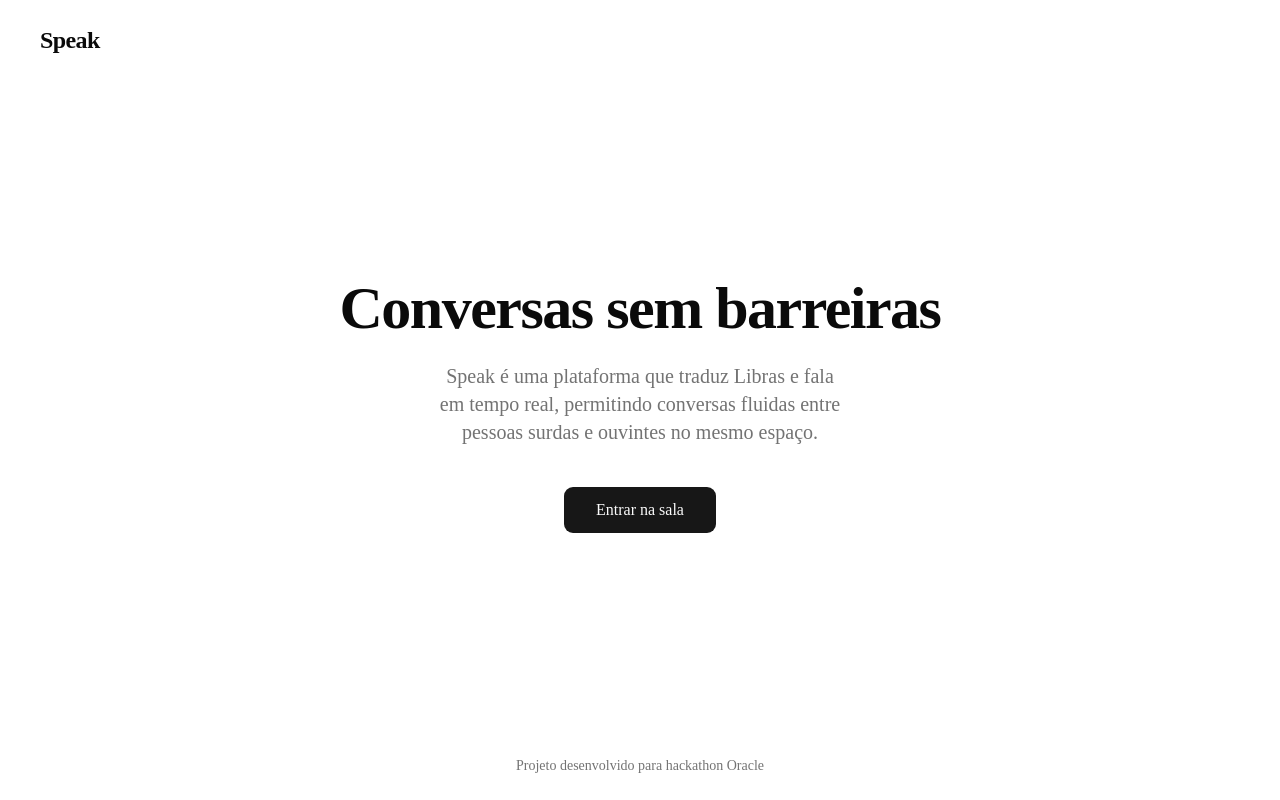
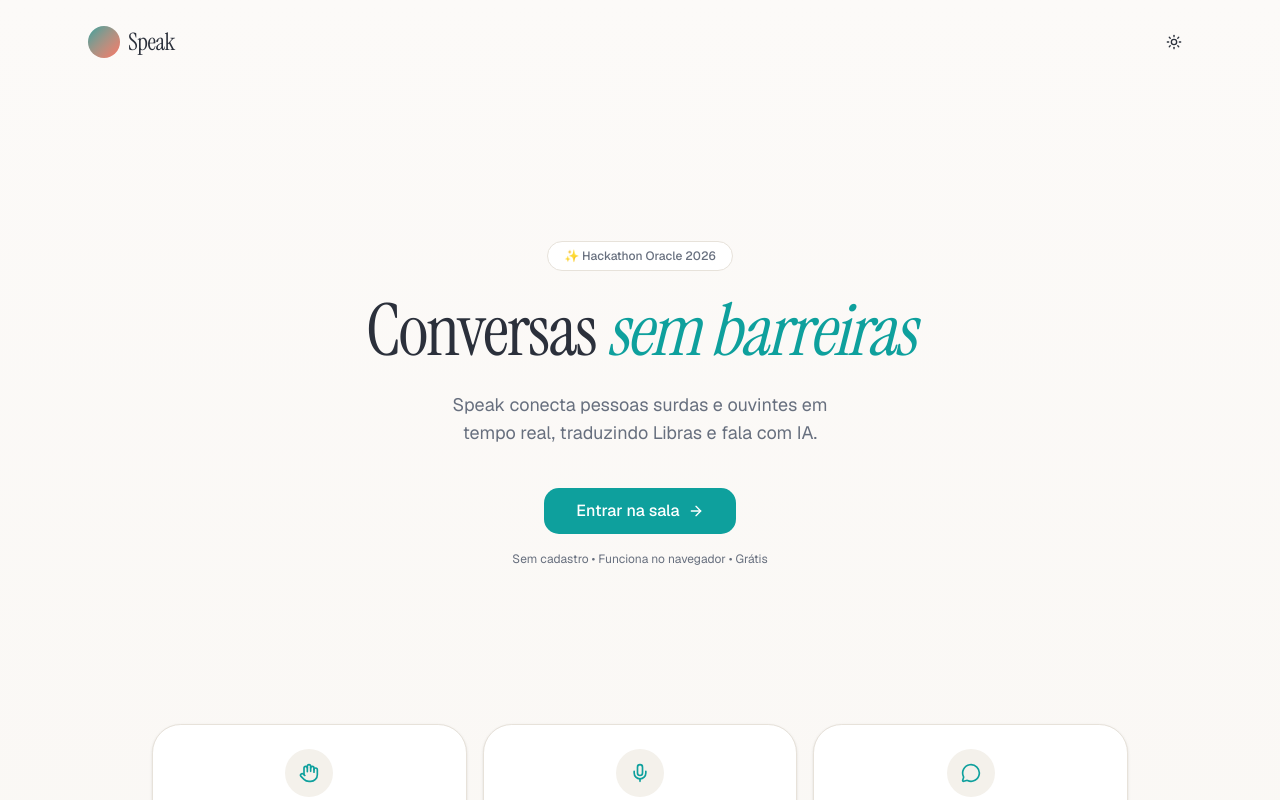
Before and after one commit to patrickiub/speak-front, a Next.js app: page / in a window 1280 px wide. Shown: the top 800 px of the page. Built offline with nearby package versions, Linux system fonts and the light colour scheme.

Commit message:
feat: repaginação visual completa com tema claro/escuro e ajustes no header

```diff
--- a/package.json
+++ b/package.json
@@ -15,6 +15,7 @@
     "cn": "^0.3.0",
     "lucide-react": "^1.47.0",
     "next": "16.3.5",
+    "next-themes": "^0.4.6",
     "react": "19.2.8",
     "react-dom": "19.2.8",
     "shadcn": "^4.21.0",
--- a/src/app/globals.css
+++ b/src/app/globals.css
@@ -7,8 +7,9 @@
 @theme inline {
   --color-background: var(--background);
   --color-foreground: var(--foreground);
-  --font-sans: var(--font-sans);
+  --font-sans: var(--font-geist-sans);
   --font-mono: var(--font-geist-mono);
+  --font-serif: var(--font-serif);
   --font-heading: var(--font-sans);
   --color-sidebar-ring: var(--sidebar-ring);
   --color-sidebar-border: var(--sidebar-border);
@@ -49,30 +50,31 @@
 }
 
 :root {
-  --background: oklch(1 0 0);
-  --foreground: oklch(0.145 0 0);
-  --card: oklch(1 0 0);
-  --card-foreground: oklch(0.145 0 0);
-  --popover: oklch(1 0 0);
-  --popover-foreground: oklch(0.145 0 0);
-  --primary: oklch(0.205 0 0);
-  --primary-foreground: oklch(0.985 0 0);
-  --secondary: oklch(0.97 0 0);
-  --secondary-foreground: oklch(0.205 0 0);
-  --muted: oklch(0.97 0 0);
-  --muted-foreground: oklch(0.556 0 0);
-  --accent: oklch(0.97 0 0);
-  --accent-foreground: oklch(0.205 0 0);
-  --destructive: oklch(0.577 0.245 27.325);
-  --border: oklch(0.922 0 0);
-  --input: oklch(0.922 0 0);
-  --ring: oklch(0.708 0 0);
+  --background: hsl(38 40% 98%);
+  --foreground: hsl(220 15% 20%);
+  --card: hsl(0 0% 100%);
+  --card-foreground: hsl(220 15% 20%);
+  --popover: hsl(0 0% 100%);
+  --popover-foreground: hsl(220 15% 20%);
+  --primary: hsl(179 84% 34%);
+  --primary-foreground: hsl(0 0% 100%);
+  --secondary: hsl(38 30% 94%);
+  --secondary-foreground: hsl(220 15% 20%);
+  --muted: hsl(38 25% 92%);
+  --muted-foreground: hsl(220 10% 45%);
+  --accent: hsl(6 93% 69%);
+  --accent-foreground: hsl(0 0% 100%);
+  --destructive: hsl(0 72% 51%);
+  --destructive-foreground: hsl(0 0% 100%);
+  --border: hsl(38 20% 88%);
+  --input: hsl(38 20% 88%);
+  --ring: hsl(179 84% 34%);
   --chart-1: oklch(0.87 0 0);
   --chart-2: oklch(0.556 0 0);
   --chart-3: oklch(0.439 0 0);
   --chart-4: oklch(0.371 0 0);
   --chart-5: oklch(0.269 0 0);
-  --radius: 0.625rem;
+  --radius: 1rem;
   --sidebar: oklch(0.985 0 0);
   --sidebar-foreground: oklch(0.145 0 0);
   --sidebar-primary: oklch(0.205 0 0);
@@ -84,24 +86,25 @@
 }
 
 .dark {
-  --background: oklch(0.145 0 0);
-  --foreground: oklch(0.985 0 0);
-  --card: oklch(0.205 0 0);
-  --card-foreground: oklch(0.985 0 0);
-  --popover: oklch(0.205 0 0);
-  --popover-foreground: oklch(0.985 0 0);
-  --primary: oklch(0.922 0 0);
-  --primary-foreground: oklch(0.205 0 0);
-  --secondary: oklch(0.269 0 0);
-  --secondary-foreground: oklch(0.985 0 0);
-  --muted: oklch(0.269 0 0);
-  --muted-foreground: oklch(0.708 0 0);
-  --accent: oklch(0.269 0 0);
-  --accent-foreground: oklch(0.985 0 0);
-  --destructive: oklch(0.704 0.191 22.216);
-  --border: oklch(1 0 0 / 10%);
-  --input: oklch(1 0 0 / 15%);
-  --ring: oklch(0.556 0 0);
+  --background: hsl(215 25% 8%);
+  --foreground: hsl(38 20% 92%);
+  --card: hsl(215 20% 12%);
+  --card-foreground: hsl(38 20% 92%);
+  --popover: hsl(215 20% 12%);
+  --popover-foreground: hsl(38 20% 92%);
+  --primary: hsl(179 70% 45%);
+  --primary-foreground: hsl(215 25% 8%);
+  --secondary: hsl(215 15% 18%);
+  --secondary-foreground: hsl(38 20% 92%);
+  --muted: hsl(215 15% 18%);
+  --muted-foreground: hsl(215 10% 65%);
+  --accent: hsl(6 85% 65%);
+  --accent-foreground: hsl(215 25% 8%);
+  --destructive: hsl(0 60% 55%);
+  --destructive-foreground: hsl(0 0% 100%);
+  --border: hsl(215 15% 22%);
+  --input: hsl(215 15% 22%);
+  --ring: hsl(179 70% 45%);
   --chart-1: oklch(0.87 0 0);
   --chart-2: oklch(0.556 0 0);
   --chart-3: oklch(0.439 0 0);
@@ -123,8 +126,15 @@
   }
   body {
     @apply bg-background text-foreground;
+    transition: background-color 300ms ease, color 300ms ease;
   }
   html {
     @apply font-sans;
   }
 }
+
+@layer utilities {
+  .text-balance {
+    text-wrap: balance;
+  }
+}
--- a/src/app/layout.tsx
+++ b/src/app/layout.tsx
@@ -1,6 +1,8 @@
 import type { Metadata } from "next";
-import { Geist, Geist_Mono } from "next/font/google";
+import { Geist, Geist_Mono, Instrument_Serif } from "next/font/google";
 import "./globals.css";
+
+import { ThemeProvider } from "@/components/theme-provider";
 
 const geistSans = Geist({
   variable: "--font-geist-sans",
@@ -12,6 +14,13 @@ const geistMono = Geist_Mono({
   subsets: ["latin"],
 });
 
+const instrumentSerif = Instrument_Serif({
+  weight: "400",
+  subsets: ["latin"],
+  variable: "--font-serif",
+  display: "swap",
+});
+
 export const metadata: Metadata = {
   title: "Speak — Conversas sem barreiras",
   description: "Comunicação em tempo real entre pessoas surdas e ouvintes.",
@@ -21,9 +30,14 @@ export default function RootLayout({ children }: LayoutProps<"/">) {
   return (
     <html
       lang="en"
-      className={`${geistSans.variable} ${geistMono.variable} h-full antialiased`}
+      className={`${geistSans.variable} ${geistMono.variable} ${instrumentSerif.variable} h-full antialiased`}
+      suppressHydrationWarning
     >
-      <body className="min-h-full flex flex-col">{children}</body>
+      <body className="min-h-full flex flex-col">
+        <ThemeProvider attribute="class" defaultTheme="light" enableSystem={false}>
+          {children}
+        </ThemeProvider>
+      </body>
     </html>
   );
 }
--- a/src/app/page.tsx
+++ b/src/app/page.tsx
@@ -1,34 +1,84 @@
 import Link from "next/link";
+import { ArrowRight, Hand, MessageCircle, Mic } from "lucide-react";
 
+import { Logo } from "@/components/brand/logo";
+import { ThemeToggle } from "@/components/theme-toggle";
 import { buttonVariants } from "@/components/ui/button";
 import { cn } from "@/lib/utils";
 
+const STEPS = [
+  {
+    icon: Hand,
+    title: "Câmera captura Libras",
+    description: "Sinais são traduzidos automaticamente em tempo real.",
+  },
+  {
+    icon: Mic,
+    title: "Microfone captura fala",
+    description: "A fala é transcrita instantaneamente com IA.",
+  },
+  {
+    icon: MessageCircle,
+    title: "Chat unifica tudo",
+    description: "Libras e fala aparecem juntas em uma conversa só.",
+  },
+];
+
 export default function Home() {
   return (
-    <div className="flex flex-1 flex-col">
-      <header className="w-full px-6 py-6 sm:px-10">
-        <span className="text-2xl font-bold tracking-tight">Speak</span>
+    <div className="flex flex-1 flex-col bg-gradient-to-b from-background to-secondary/30">
+      <header className="mx-auto flex w-full max-w-6xl items-center justify-between px-6 py-6">
+        <Logo />
+        <ThemeToggle />
       </header>
 
-      <main className="flex flex-1 flex-col items-center justify-center px-6 py-16 text-center">
-        <h1 className="max-w-3xl text-4xl font-bold tracking-tight text-balance sm:text-6xl">
-          Conversas sem barreiras
+      <main className="flex min-h-[80vh] flex-col items-center justify-center px-6 text-center">
+        <div className="mb-6 rounded-full border border-border bg-card px-4 py-1.5 text-xs font-medium text-muted-foreground">
+          ✨ Hackathon Oracle 2026
+        </div>
+
+        <h1 className="max-w-3xl text-balance font-serif text-6xl tracking-tight md:text-7xl">
+          Conversas <span className="text-primary italic">sem barreiras</span>
         </h1>
-        <p className="mt-6 max-w-xl text-lg text-muted-foreground text-balance sm:text-xl">
-          Speak é uma plataforma que traduz Libras e fala em tempo real,
-          permitindo conversas fluidas entre pessoas surdas e ouvintes no
-          mesmo espaço.
+
+        <p className="mt-6 max-w-2xl text-balance text-lg text-muted-foreground">
+          Speak conecta pessoas surdas e ouvintes em tempo real, traduzindo
+          Libras e fala com IA.
         </p>
+
         <Link
           href="/sala"
-          className={cn(buttonVariants({ size: "lg" }), "mt-10 h-12 px-8 text-base")}
+          className={cn(
+            buttonVariants({ size: "lg" }),
+            "mt-10 h-12 gap-2 px-8 text-base"
+          )}
         >
           Entrar na sala
+          <ArrowRight className="size-4" />
         </Link>
+
+        <p className="mt-4 text-xs text-muted-foreground">
+          Sem cadastro • Funciona no navegador • Grátis
+        </p>
       </main>
 
-      <footer className="w-full px-6 py-6 text-center text-sm text-muted-foreground sm:px-10">
-        Projeto desenvolvido para hackathon Oracle
+      <section className="mx-auto grid w-full max-w-5xl grid-cols-1 gap-4 px-6 pb-24 sm:grid-cols-3">
+        {STEPS.map((step) => (
+          <div
+            key={step.title}
+            className="flex flex-col items-center gap-3 rounded-2xl border border-border bg-card p-6 text-center shadow-sm"
+          >
+            <div className="flex size-12 items-center justify-center rounded-full bg-secondary">
+              <step.icon className="size-5 text-primary" />
+            </div>
+            <p className="font-medium">{step.title}</p>
+            <p className="text-sm text-muted-foreground">{step.description}</p>
+          </div>
+        ))}
+      </section>
+
+      <footer className="w-full px-6 py-6 text-center text-xs text-muted-foreground">
+        Feito com cuidado para acessibilidade
       </footer>
     </div>
   );
--- /dev/null
+++ b/src/components/brand/logo.tsx
@@ -0,0 +1,26 @@
+import { cn } from "@/lib/utils";
+
+const SIZE_MAP = {
+  sm: { square: "size-6", text: "text-lg" },
+  default: { square: "size-8", text: "text-2xl" },
+  lg: { square: "size-10", text: "text-3xl" },
+} as const;
+
+interface LogoProps {
+  size?: keyof typeof SIZE_MAP;
+  className?: string;
+}
+
+export function Logo({ size = "default", className }: LogoProps) {
+  const { square, text } = SIZE_MAP[size];
+
+  return (
+    <div className={cn("flex items-center gap-2", className)}>
+      {/* LOGO PLACEHOLDER: substituir div abaixo por <Image src="/logo.svg" ... /> quando disponível */}
+      <div className={cn("rounded-lg bg-gradient-to-br from-primary to-accent", square)} />
+      <span className={cn("font-serif font-normal tracking-[-0.02em]", text)}>
+        Speak
+      </span>
+    </div>
+  );
+}
--- a/src/components/room/chat-panel.tsx
+++ b/src/components/room/chat-panel.tsx
@@ -1,7 +1,7 @@
 "use client";
 
 import { useEffect, useRef, useState } from "react";
-import { Send } from "lucide-react";
+import { MessageCircle, Send } from "lucide-react";
 
 import { Button } from "@/components/ui/button";
 import { Card, CardContent, CardHeader, CardTitle } from "@/components/ui/card";
@@ -28,16 +28,25 @@ export function ChatPanel() {
   }
 
   return (
-    <Card className="flex flex-1 flex-col md:min-h-0">
+    <Card className="flex flex-1 flex-col border-border shadow-sm md:min-h-0">
       <CardHeader>
-        <CardTitle>Conversa</CardTitle>
+        <CardTitle className="flex items-center gap-1.5 text-base font-medium">
+          <MessageCircle className="size-4 text-primary" />
+          Conversa
+        </CardTitle>
       </CardHeader>
       <CardContent className="flex min-h-0 flex-1 flex-col gap-4">
         <div className="flex min-h-0 flex-1 flex-col overflow-y-auto rounded-lg border border-border p-3">
           {messages.length === 0 ? (
-            <div className="flex flex-1 flex-col items-center justify-center text-center text-sm text-muted-foreground">
-              Nenhuma mensagem ainda. Ligue a câmera para começar a traduzir
-              Libras ou segure o microfone para falar.
+            <div className="flex flex-1 flex-col items-center justify-center gap-2 text-center">
+              <div className="flex size-16 items-center justify-center rounded-full bg-secondary">
+                <MessageCircle className="size-7 text-muted-foreground" />
+              </div>
+              <p className="text-base font-medium">Nenhuma mensagem ainda</p>
+              <p className="max-w-xs text-sm text-muted-foreground">
+                Ligue a câmera para começar a traduzir Libras ou segure o
+                microfone para falar.
+              </p>
             </div>
           ) : (
             <div className="flex flex-col space-y-3">
@@ -51,7 +60,7 @@ export function ChatPanel() {
 
         <div className="flex shrink-0 flex-col gap-2">
           <Textarea
-            placeholder="Plano B: digite uma mensagem..."
+            placeholder="Digite uma mensagem..."
             value={draft}
             onChange={(event) => setDraft(event.target.value)}
             onKeyDown={(event) => {
@@ -60,11 +69,12 @@ export function ChatPanel() {
                 handleSend();
               }
             }}
+            className="rounded-xl border-border focus-visible:ring-primary/50"
           />
           <div className="flex justify-end">
             <Button onClick={handleSend} disabled={!draft.trim()}>
+              Enviar
               <Send />
-              Enviar
             </Button>
           </div>
         </div>
--- a/src/components/room/room-header.tsx
+++ b/src/components/room/room-header.tsx
@@ -2,8 +2,9 @@
 
 import { Camera } from "lucide-react";
 
-import { Badge } from "@/components/ui/badge";
+import { Logo } from "@/components/brand/logo";
 import { Button } from "@/components/ui/button";
+import { ThemeToggle } from "@/components/theme-toggle";
 import { cn } from "@/lib/utils";
 import { useRoomStore } from "@/store/useRoomStore";
 
@@ -12,24 +13,39 @@ export function RoomHeader() {
   const clearMessages = useRoomStore((state) => state.clearMessages);
 
   return (
-    <header className="flex items-center justify-between border-b border-border px-6 py-4">
-      <span className="text-xl font-bold tracking-tight">Speak</span>
+    <header className="flex items-center justify-between border-b border-border bg-card/60 px-4 py-4 backdrop-blur-md">
+      <Logo size="sm" />
 
-      <div className="flex items-center gap-3">
-        <Badge
-          variant="secondary"
+      <div className="flex items-center gap-2">
+        <div
+          role="status"
+          title={isCameraOn ? "Câmera ligada" : "Câmera desligada"}
+          aria-label={isCameraOn ? "Câmera ligada" : "Câmera desligada"}
           className={cn(
-            "gap-1.5",
+            "relative flex size-9 shrink-0 items-center justify-center rounded-full",
             isCameraOn
-              ? "bg-emerald-100 text-emerald-700 dark:bg-emerald-900 dark:text-emerald-300"
+              ? "bg-primary text-primary-foreground"
               : "bg-muted text-muted-foreground"
           )}
         >
-          <Camera className="size-3.5" />
-          {isCameraOn ? "Câmera ligada" : "Câmera desligada"}
-        </Badge>
-        <Button variant="ghost" size="sm" onClick={clearMessages}>
-          Limpar conversa
+          <Camera className="size-4" />
+          {isCameraOn && (
+            <span className="absolute -right-0.5 -top-0.5 size-2 animate-pulse rounded-full bg-primary ring-2 ring-background" />
+          )}
+        </div>
+
+        <ThemeToggle />
+
+        <Button
+          variant="ghost"
+          size="sm"
+          className="h-auto py-1.5"
+          onClick={clearMessages}
+        >
+          <span className="flex flex-col text-xs leading-tight">
+            <span>Limpar</span>
+            <span>Conversa</span>
+          </span>
         </Button>
       </div>
     </header>
--- /dev/null
+++ b/src/components/theme-provider.tsx
@@ -0,0 +1,11 @@
+"use client";
+
+import { ThemeProvider as NextThemesProvider } from "next-themes";
+import { type ComponentProps } from "react";
+
+export function ThemeProvider({
+  children,
+  ...props
+}: ComponentProps<typeof NextThemesProvider>) {
+  return <NextThemesProvider {...props}>{children}</NextThemesProvider>;
+}
--- /dev/null
+++ b/src/components/theme-toggle.tsx
@@ -0,0 +1,43 @@
+"use client";
+
+import { useEffect, useState } from "react";
+import { useTheme } from "next-themes";
+import { Moon, Sun } from "lucide-react";
+
+import { Button } from "@/components/ui/button";
+import { cn } from "@/lib/utils";
+
+export function ThemeToggle() {
+  const { theme, setTheme } = useTheme();
+  const [mounted, setMounted] = useState(false);
+
+  useEffect(() => setMounted(true), []);
+
+  if (!mounted) return <div className="h-9 w-9" />;
+
+  const isDark = theme === "dark";
+
+  return (
+    <Button
+      type="button"
+      variant="ghost"
+      size="icon"
+      className="relative h-9 w-9 rounded-full"
+      onClick={() => setTheme(isDark ? "light" : "dark")}
+      aria-label={isDark ? "Ativar modo claro" : "Ativar modo escuro"}
+    >
+      <Sun
+        className={cn(
+          "absolute size-4 transition-all duration-300",
+          isDark ? "rotate-90 scale-0 opacity-0" : "rotate-0 scale-100 opacity-100"
+        )}
+      />
+      <Moon
+        className={cn(
+          "absolute size-4 transition-all duration-300",
+          isDark ? "rotate-0 scale-100 opacity-100" : "-rotate-90 scale-0 opacity-0"
+        )}
+      />
+    </Button>
+  );
+}
```
Also changed, not shown: src/components/room/camera-panel.tsx (+18 -9 lines), src/components/room/message-bubble.tsx (+12 -15 lines), src/components/room/mic-panel.tsx (+33 -12 lines), 1 other file (tests, documents, lock files or other folders).
